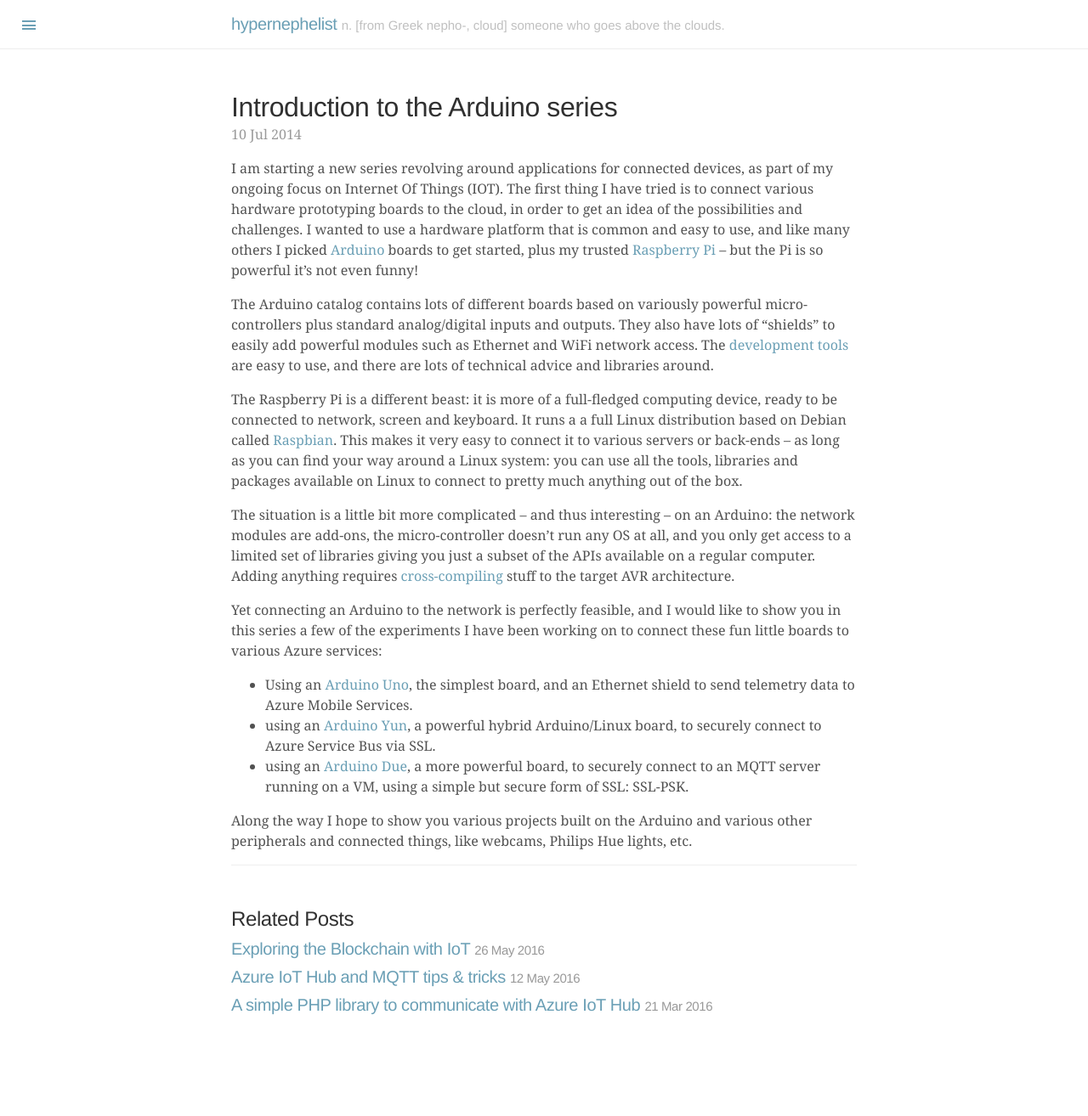
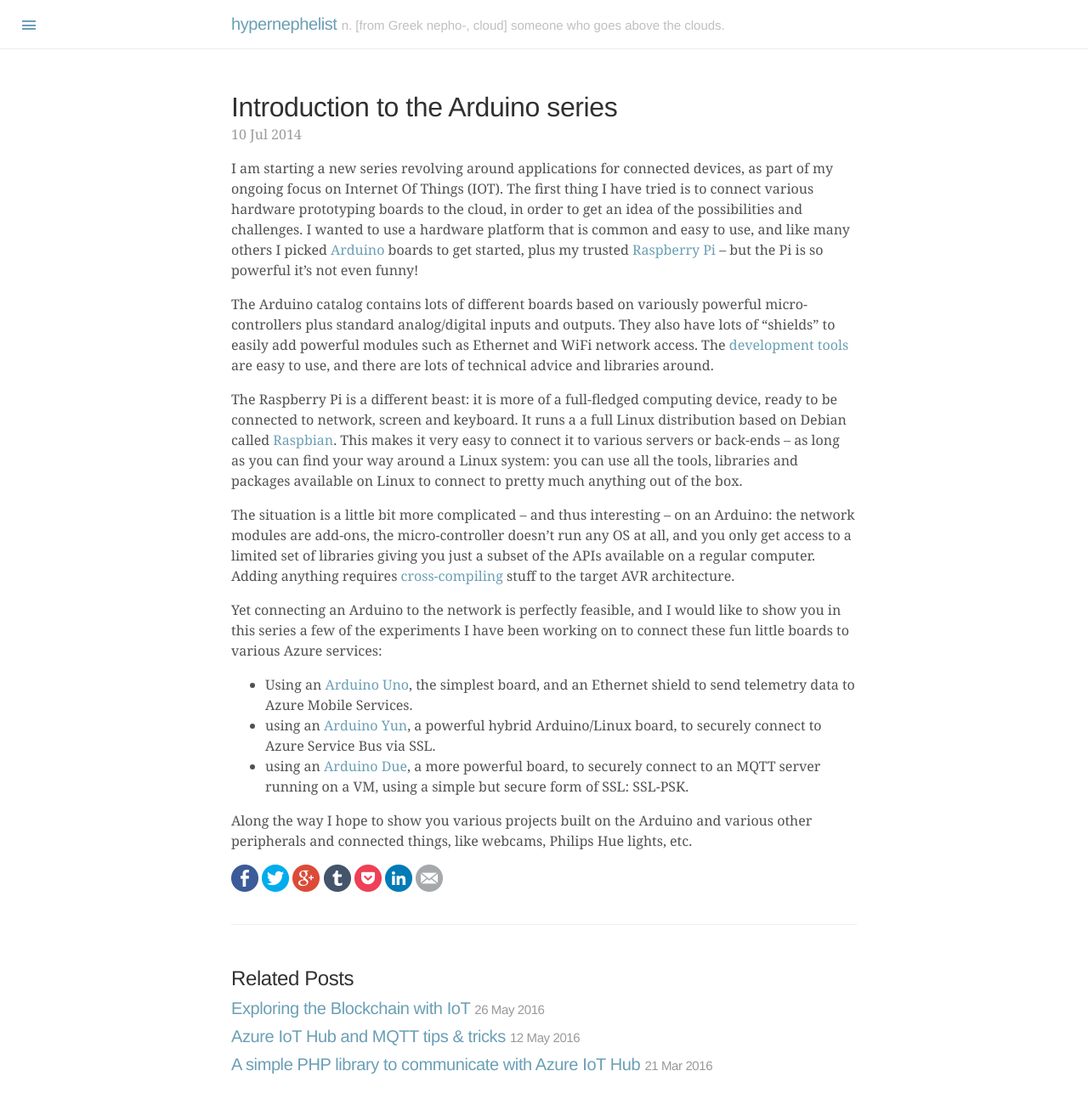
Before and after one commit to tomconte/tomconte.github.io, a Jekyll site: the page built from _posts/2014-07-10-arduino-intro.md, in a window 1280 px wide. Shown: the whole page at 85% size. Built offline with Jekyll 4.4.1, drawn with Linux system fonts in a browser that asks for light colours; before the commit the page ends 1244 px from its top, so only the background shows below that.

Commit message:
Add share buttons

```diff
--- a/_includes/head.html
+++ b/_includes/head.html
@@ -20,6 +20,15 @@
   <link rel="stylesheet" href="/public/css/poole.css">
   <link rel="stylesheet" href="/public/css/syntax.css">
   <link rel="stylesheet" href="/public/css/lanyon.css">
+  <style>
+    ul.share-buttons {
+      list-style: none;
+      padding: 0;
+    }
+    ul.share-buttons li {
+      display: inline-block;
+    }
+  </style>
 
   <!-- Icons -->
   <link rel="apple-touch-icon-precomposed" sizes="144x144" href="/public/apple-touch-icon-precomposed.png">
--- a/_layouts/post.html
+++ b/_layouts/post.html
@@ -7,6 +7,16 @@
   <span class="post-date">{{ page.date | date_to_string }}</span>
   {{ content }}
 </div>
+
+<ul class="share-buttons">
+  <li><a href="https://www.facebook.com/sharer/sharer.php?u=http%3A%2F%2Fhypernephelist.com%2F&t=" title="Share on Facebook" target="_blank" onclick="window.open('https://www.facebook.com/sharer/sharer.php?u=' + encodeURIComponent(document.URL) + '&t=' + encodeURIComponent(document.URL)); return false;"><img src="/images/flat_web_icon_set/color/Facebook.png"></a></li>
+  <li><a href="https://twitter.com/intent/tweet?source=http%3A%2F%2Fhypernephelist.com%2F&text=:%20http%3A%2F%2Fhypernephelist.com%2F&via=tomconte" target="_blank" title="Tweet" onclick="window.open('https://twitter.com/intent/tweet?text=' + encodeURIComponent(document.title) + ':%20'  + encodeURIComponent(document.URL)); return false;"><img src="/images/flat_web_icon_set/color/Twitter.png"></a></li>
+  <li><a href="https://plus.google.com/share?url=http%3A%2F%2Fhypernephelist.com%2F" target="_blank" title="Share on Google+" onclick="window.open('https://plus.google.com/share?url=' + encodeURIComponent(document.URL)); return false;"><img src="/images/flat_web_icon_set/color/Google+.png"></a></li>
+  <li><a href="http://www.tumblr.com/share?v=3&u=http%3A%2F%2Fhypernephelist.com%2F&t=&s=" target="_blank" title="Post to Tumblr" onclick="window.open('http://www.tumblr.com/share?v=3&u=' + encodeURIComponent(document.URL) + '&t=' +  encodeURIComponent(document.title)); return false;"><img src="/images/flat_web_icon_set/color/Tumblr.png"></a></li>
+  <li><a href="https://getpocket.com/save?url=http%3A%2F%2Fhypernephelist.com%2F&title=" target="_blank" title="Add to Pocket" onclick="window.open('https://getpocket.com/save?url=' + encodeURIComponent(document.URL) + '&title=' +  encodeURIComponent(document.title)); return false;"><img src="/images/flat_web_icon_set/color/Pocket.png"></a></li>
+  <li><a href="http://www.linkedin.com/shareArticle?mini=true&url=http%3A%2F%2Fhypernephelist.com%2F&title=&summary=&source=http%3A%2F%2Fhypernephelist.com%2F" target="_blank" title="Share on LinkedIn" onclick="window.open('http://www.linkedin.com/shareArticle?mini=true&url=' + encodeURIComponent(document.URL) + '&title=' +  encodeURIComponent(document.title)); return false;"><img src="/images/flat_web_icon_set/color/LinkedIn.png"></a></li>
+  <li><a href="mailto:?subject=&body=:%20http%3A%2F%2Fhypernephelist.com%2F" target="_blank" title="Email" onclick="window.open('mailto:?subject=' + encodeURIComponent(document.title) + '&body=' +  encodeURIComponent(document.URL)); return false;"><img src="/images/flat_web_icon_set/color/Email.png"></a></li>
+</ul>
 
 <div class="related">
   <h2>Related Posts</h2>
```
Also changed, not shown: images/flat_web_icon_set/color/Email.png (added), images/flat_web_icon_set/color/Facebook.png (added), images/flat_web_icon_set/color/Google+.png (added), images/flat_web_icon_set/color/LinkedIn.png (added), images/flat_web_icon_set/color/Pinboard.png (added), images/flat_web_icon_set/color/Pinterest.png (added), images/flat_web_icon_set/color/Pocket.png (added), images/flat_web_icon_set/color/Reddit.png (added), images/flat_web_icon_set/color/Tumblr.png (added), images/flat_web_icon_set/color/Twitter.png (added), images/flat_web_icon_set/color/Wordpress.png (added), 1 other file.
